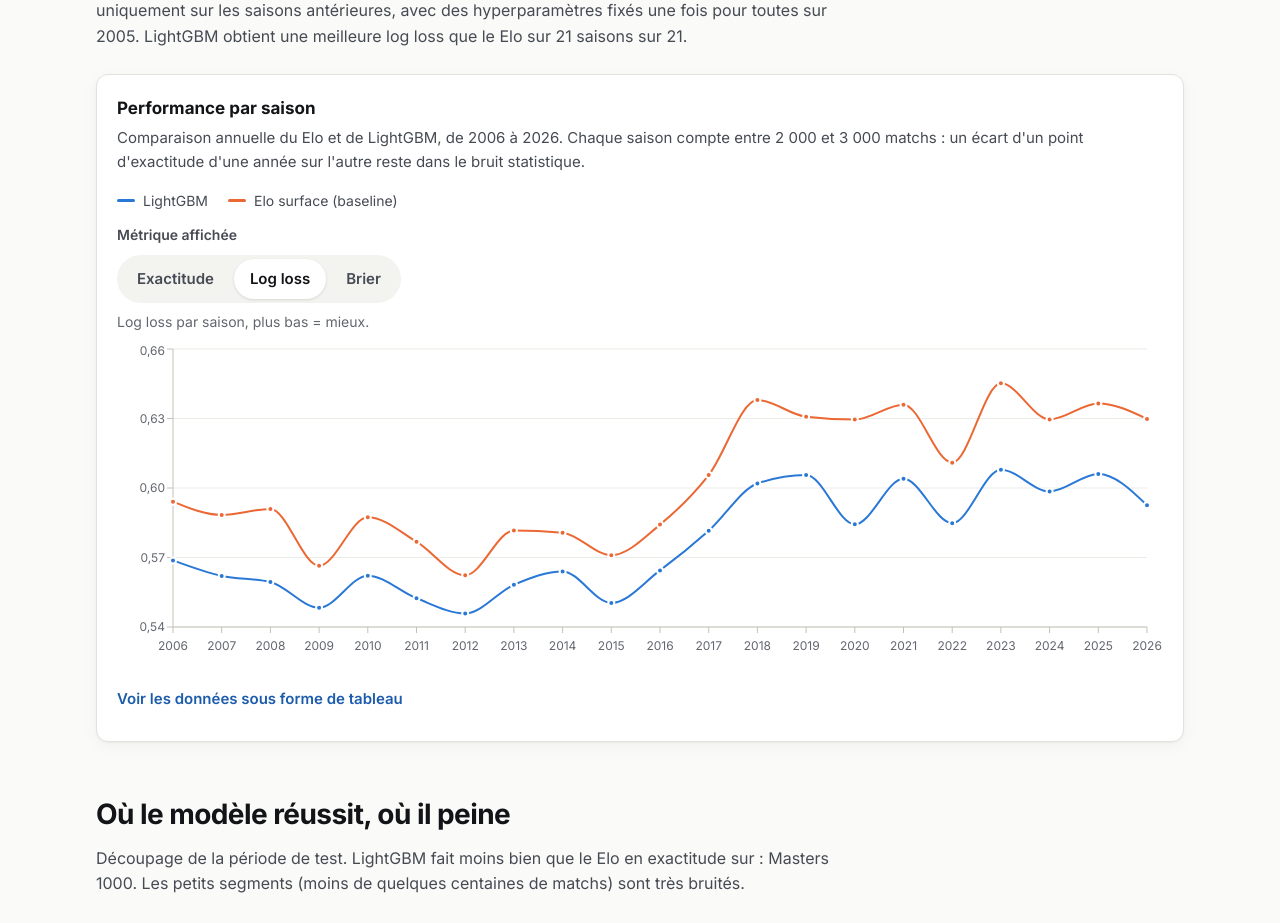
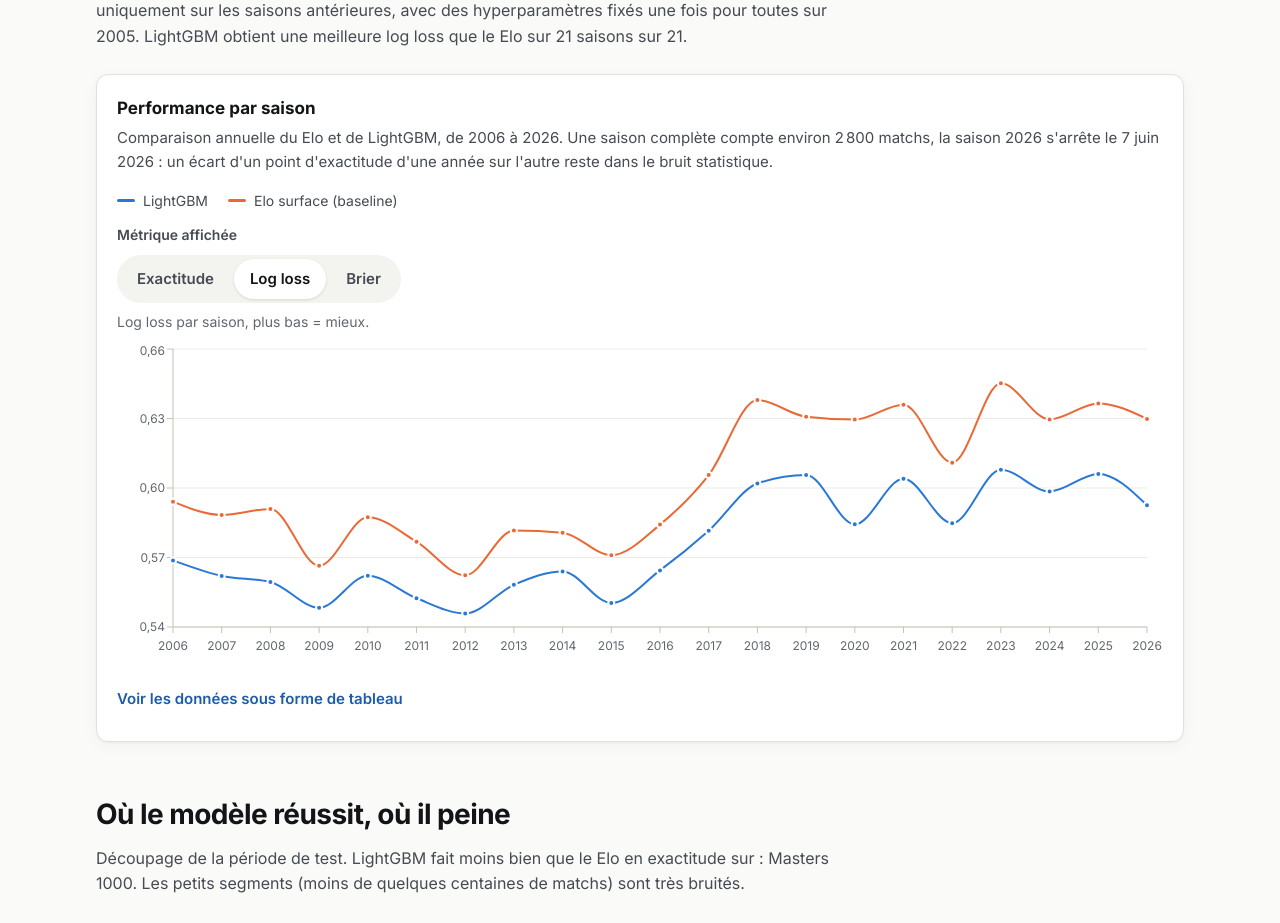
Before and after one commit to ligsow6/MatchPointAI, a Next.js app in the folder web/: page /performance in a window 1280 px wide. Shown: the part 2540-3463 px from the top of the page. Built offline with nearby package versions, Linux system fonts and the light colour scheme.

Commit message:
fix: signale la saison partielle dans le backtest annuel

```diff
--- a/web/app/performance/page.tsx
+++ b/web/app/performance/page.tsx
@@ -131,6 +131,12 @@
     (segment) => segment.model.accuracy < segment.elo.accuracy,
   );
   const beatsYears = performance.yearly.filter((year) => year.model.logLoss < year.elo.logLoss);
+  const seasonSizes = performance.yearly
+    .slice(0, -1)
+    .map((year) => year.matches)
+    .sort((left, right) => left - right);
+  const typicalSeason =
+    Math.round((seasonSizes[Math.floor(seasonSizes.length / 2)] ?? 0) / 100) * 100;
   const firstYear = performance.yearly[0]?.year;
   const lastYear = performance.yearly.at(-1)?.year;
   const legend = (
@@ -269,7 +275,7 @@
       >
         <ChartFigure
           title="Performance par saison"
-          description={`Comparaison annuelle du Elo et de LightGBM, de ${firstYear} à ${lastYear}. Chaque saison compte entre 2 000 et 3 000 matchs : un écart d'un point d'exactitude d'une année sur l'autre reste dans le bruit statistique.`}
+          description={`Comparaison annuelle du Elo et de LightGBM, de ${firstYear} à ${lastYear}. Une saison complète compte environ ${formatInteger(typicalSeason)} matchs, la saison ${lastYear} s'arrête le ${formatDate(overview.dataset.lastDate)} : un écart d'un point d'exactitude d'une année sur l'autre reste dans le bruit statistique.`}
           legend={legend}
           table={<YearlyTable years={performance.yearly} />}
         >
```
